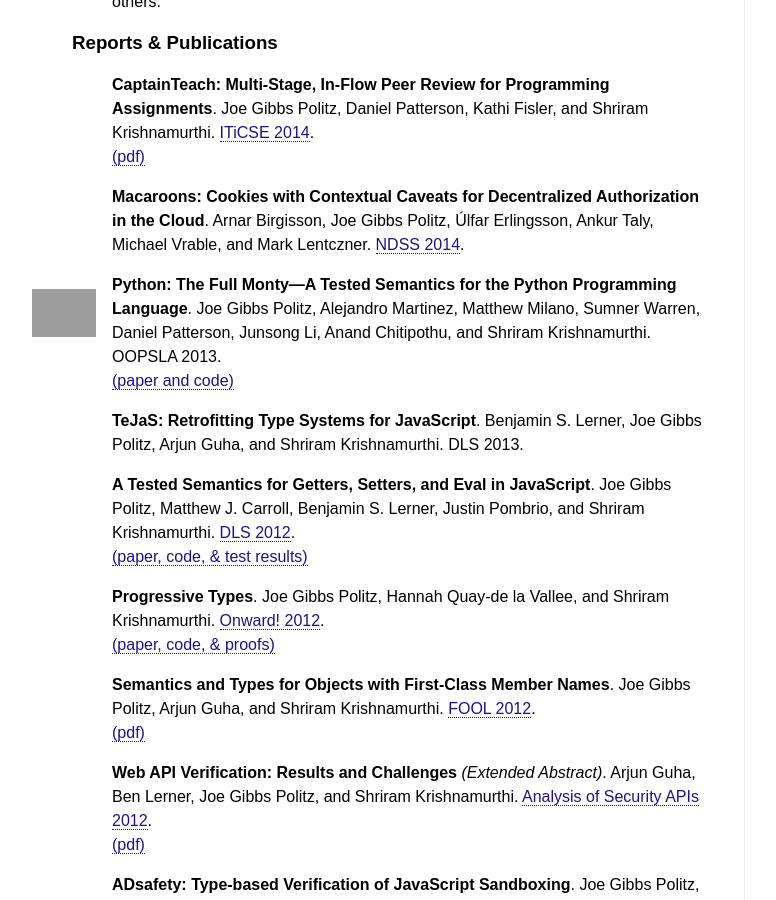
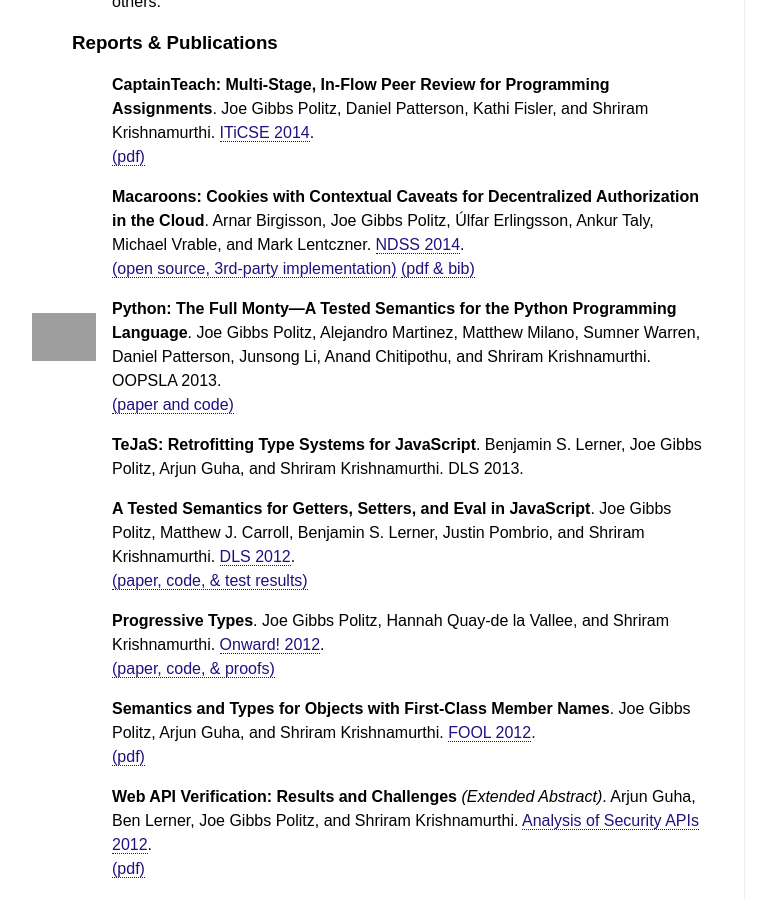
Before and after one commit to jpolitz/jpolitz.github.com, a Jekyll site: the page index.html, which Jekyll copies as it is, in a window 1280 px wide and 900 px high, scrolled down 773 px. Shown: the whole window, without its empty margins (16-792 px from the left). Built offline with Jekyll 4.4.1, drawn with Linux system fonts in a browser that asks for light colours; grey boxes are pictures that could not be loaded.

```diff
--- a/index.html
+++ b/index.html
@@ -146,7 +146,8 @@ Arjun Guha, Spiridon Eliopoulos, and Shriram Krishnamurthi.  </li>
     <ul>
       <li><b>CaptainTeach: Multi-Stage, In-Flow Peer Review for Programming Assignments</b>. Joe Gibbs Politz, Daniel Patterson, Kathi Fisler, and Shriram Krishnamurthi.  <a href="http://iticse2014.it.uu.se/">ITiCSE 2014</a>.<br/>
             <a href="http://cs.brown.edu/~sk/Publications/Papers/Published/ppkf-ct-multi-stage-in-flow/paper.pdf">(pdf)</a></li>
-      <li><b>Macaroons: Cookies with Contextual Caveats for Decentralized Authorization in the Cloud</b>. Arnar Birgisson, Joe Gibbs Politz, Úlfar Erlingsson, Ankur Taly, Michael Vrable, and Mark Lentczner.  <a href="http://www.internetsociety.org/events/ndss-symposium-2014">NDSS 2014</a>.</li>
+      <li><b>Macaroons: Cookies with Contextual Caveats for Decentralized Authorization in the Cloud</b>. Arnar Birgisson, Joe Gibbs Politz, Úlfar Erlingsson, Ankur Taly, Michael Vrable, and Mark Lentczner.  <a href="http://www.internetsociety.org/events/ndss-symposium-2014">NDSS 2014</a>.<br/>
+      <a href="https://github.com/rescrv/libmacaroons">(open source, 3rd-party implementation)</a>&nbsp;<a href="http://research.google.com/pubs/pub41892.html">(pdf &amp; bib)</a></li>
       <li><a target="_blank" style="border: none; float: left; margin-top: 1em; margin-left: -5em;" href="http://splashcon.org/2013/cfp/665"><img style="width: 4em;" src="img/aec-badge.png"></img></a><b>Python: The Full Monty―A Tested Semantics for the Python Programming Language</b>.  Joe Gibbs Politz, Alejandro Martinez, Matthew Milano, Sumner Warren, Daniel Patterson, Junsong Li, Anand Chitipothu, and Shriram Krishnamurthi.  OOPSLA 2013.<br/>
  <a href="http://cs.brown.edu/research/plt/dl/lambda-py/">(paper and code)</a>
       </li>
```
